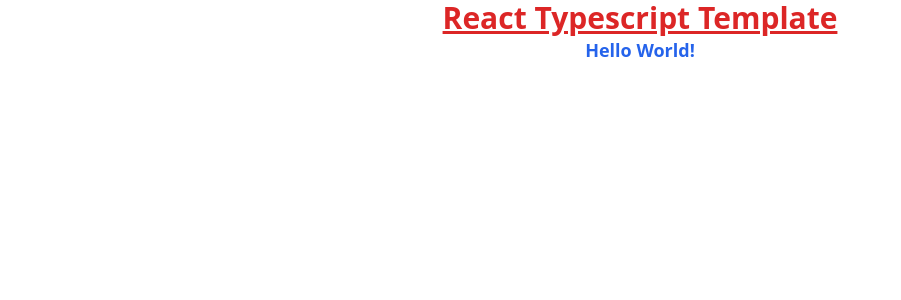
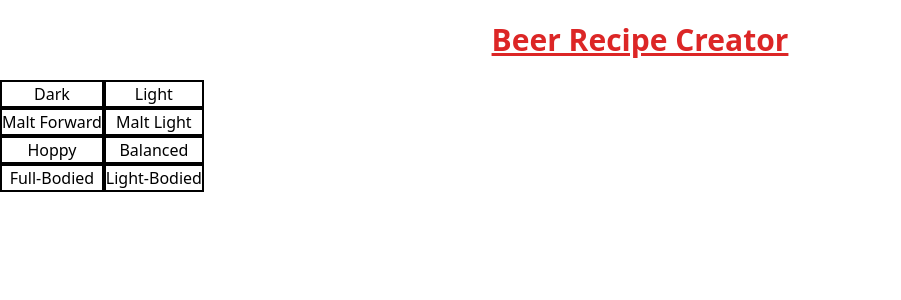
Before and after one commit to joehannis/beer-recipe-builder, a React (Vite) app: page / in a window 1280 px wide. Shown: the top 300 px of the page, without its empty margins (0-901 px from the left). Built offline with nearby package versions, Linux system fonts and the light colour scheme.

Commit message:
feature: Created start of malt selection

```diff
--- a/src/App.tsx
+++ b/src/App.tsx
@@ -1,14 +1,45 @@
+import Selector from './components/selector';
+
 function App() {
   return (
     // Main App Container
     <div className='size-full flex-col '>
       {/* Header */}
-      <h1 className='flex flex-row items-center justify-center text-3xl font-bold text-red-600 underline'>
-        React Typescript Template
+      <h1 className='flex h-20 flex-row items-center justify-center text-3xl font-bold text-red-600 underline'>
+        Beer Recipe Creator
       </h1>
       {/* Body */}
-      <div className='flex flex-row items-center justify-center'>
-        <p className='text-lg font-semibold text-blue-600'>Hello World!</p>
+      <div className='flex flex-row items-center justify-start'>
+        {/* Malt character 1 */}
+        <div className='flex flex-col'>
+          <div className='flex justify-center rounded-none border-2 border-solid border-black'>
+            <Selector name='Dark' />
+          </div>
+          <div className='flex justify-center rounded-none border-2 border-solid border-black'>
+            <Selector name='Malt Forward' />
+          </div>
+          <div className='flex justify-center rounded-none border-2 border-solid border-black'>
+            <Selector name='Hoppy' />
+          </div>
+          <div className='flex justify-center rounded-none border-2 border-solid border-black'>
+            <Selector name='Full-Bodied' />
+          </div>
+        </div>
+        {/* Malt character 2 */}
+        <div className='flex flex-col'>
+          <div className='flex justify-center rounded-none border-2 border-solid border-black'>
+            <Selector name='Light' />
+          </div>
+          <div className='flex justify-center rounded-none border-2 border-solid border-black'>
+            <Selector name='Malt Light' />
+          </div>
+          <div className='flex justify-center rounded-none border-2 border-solid border-black'>
+            <Selector name='Balanced' />
+          </div>
+          <div className='flex justify-center rounded-none border-2 border-solid border-black'>
+            <Selector name='Light-Bodied' />
+          </div>
+        </div>
       </div>
     </div>
   );
--- /dev/null
+++ b/src/components/selector.tsx
@@ -0,0 +1,11 @@
+import React from 'react';
+
+interface SelectorProps {
+  name: string;
+}
+
+const Selector: React.FC<SelectorProps> = ({ name }) => {
+  return <button>{name}</button>;
+};
+
+export default Selector;
```
